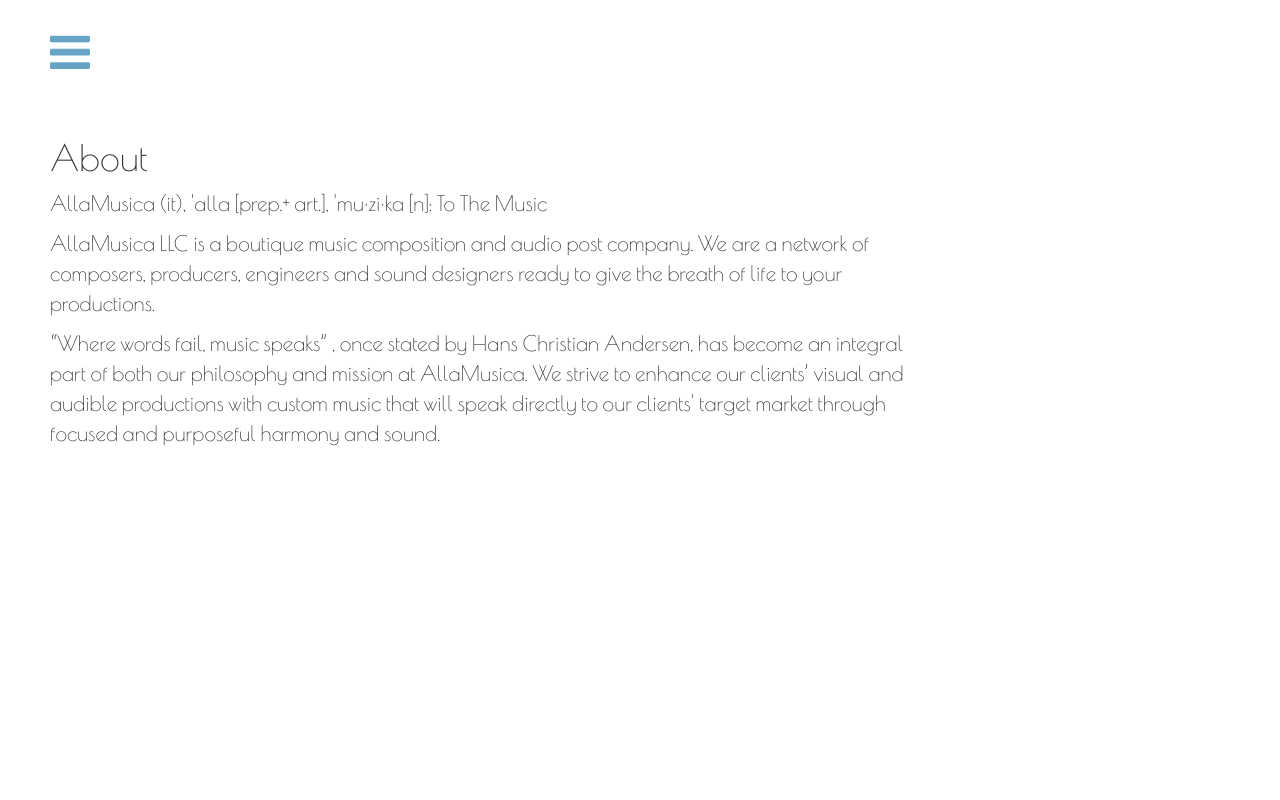
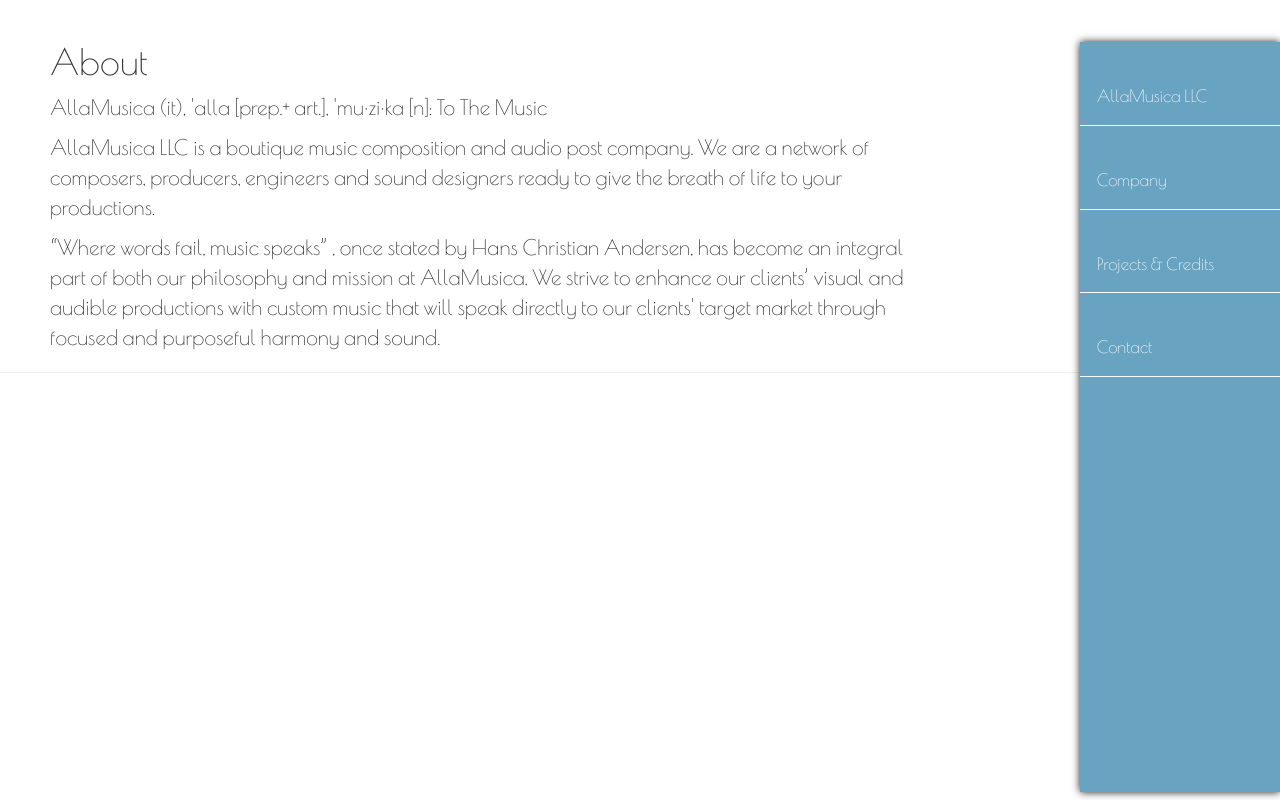
Before and after one commit to NicholasGati/nicholasgati.github.io-allamusicallc, a plain HTML site: page company.html in a window 1280 px wide. Drawn offline with nearby package versions, Linux system fonts and the light colour scheme.

Commit message:
added content on company page

```diff
--- a/company.html
+++ b/company.html
@@ -16,17 +16,15 @@
 	<link href='https://fonts.googleapis.com/css?family=Poiret+One' rel='stylesheet' type='text/css'>
 </head>
 <body>
-	<header>
-		<img id="icon" src="images/navicon.png" alt="navbar icon" width="40px">
-		<nav id="nav-area">
+
+		<div class="nav2" id="nav-area">
 			<ul id="navigation">
 				<li id="logo"><a href="index.html">AllaMusica LLC</a></li>
-				<li><a href="company.html">Company &amp; Services</a></li>
+				<li><a href="company.html">Company</a></li>
 				<li><a href="">Projects &amp; Credits</a></li>
 				<li><a href="">Contact</a></li>
 			</ul>
-		</nav>
-	</header>
+		</div>
 	<div class="about-page">
 		<h1>About</h1>
 		<p>AllaMusica (it), 'alla [prep.+ art.], 'mu·zi·ka [n]: To The Music</p>
@@ -34,6 +32,7 @@
 
 		<p>“Where words fail, music speaks” , once stated by Hans Christian Andersen, has become an integral part of both our philosophy and mission at AllaMusica. We strive to enhance our clients’ visual and audible productions with custom music that will speak directly to our clients' target market through focused and purposeful harmony and sound.</p>
 	</div>
+	<hr>
 
 </body>
 <html>
--- a/css/styles.scss
+++ b/css/styles.scss
@@ -61,7 +61,7 @@
 	display: none;
 	float: right;
 	width: 200px;
-	height: 750px;
+	height: 740px;
 	text-align: left;
 	background-color: $light-blue;
 	box-shadow: 0 0 8px rgba(0, 0, 0, 0.9);
@@ -86,6 +86,36 @@
 			color: $white;
 		}
 	}
+}
+
+.nav2 {
+  float: right;
+  width: 200px;
+  height: 750px;
+  text-align: left;
+  background-color: $light-blue;
+  box-shadow: 0 0 8px rgba(0, 0, 0, 0.9);
+
+  ul {
+    padding-left: 0;
+
+    li {
+      list-style-type: none;
+      margin-top: 1.5em;
+      padding: 1em;
+      border-bottom: 1px solid $white;
+      font-size: 1.2em;
+    }
+
+    li a {
+      color: $white;
+    }
+
+    li a:hover {
+      text-decoration: underline;
+      color: $white;
+    }
+  }
 }
 
 #spacer1 {
@@ -119,7 +149,6 @@
 .about-page {
 	width: 72%;
 	font-size: 1.5em;
-	position: absolute;
 	padding-left: 50px;
 	margin-top: 2em;
 
```
Also changed, not shown: index.html (+1 -1 lines), css/styles.css, 1 other file.
